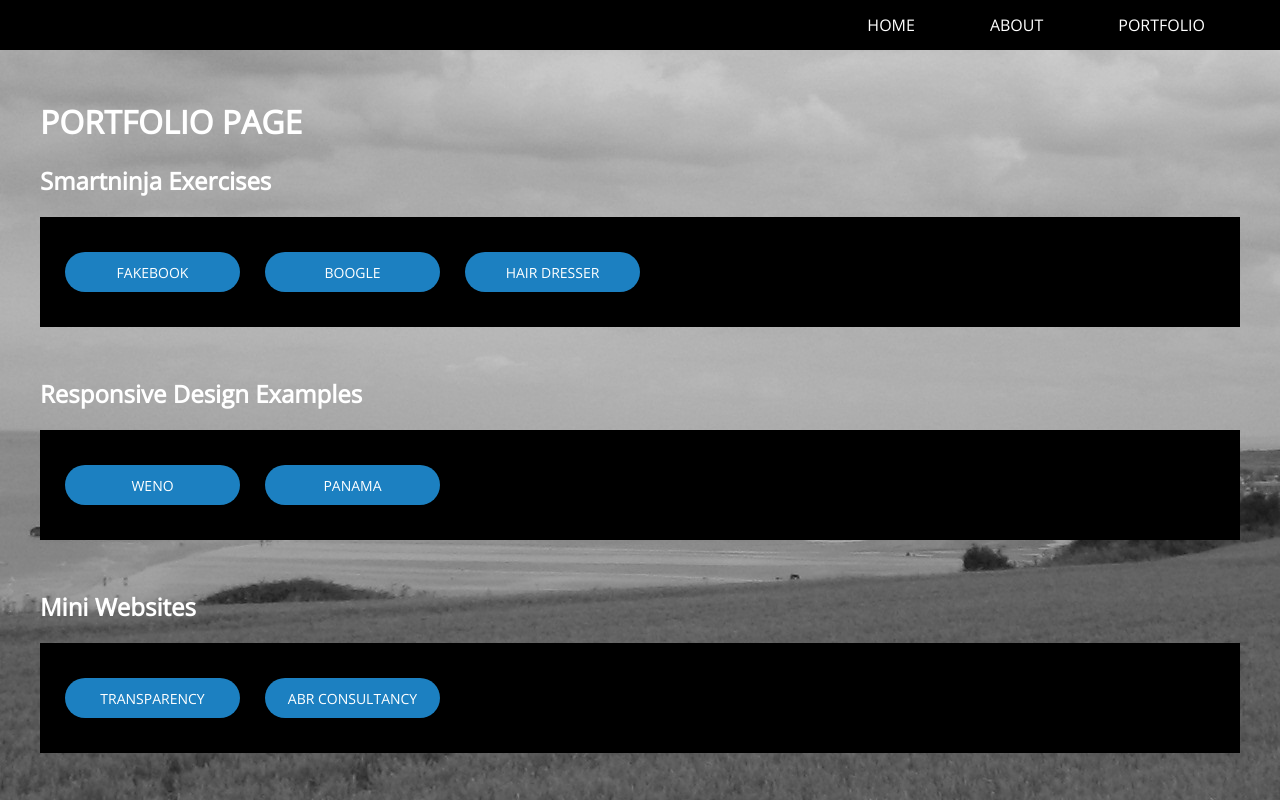
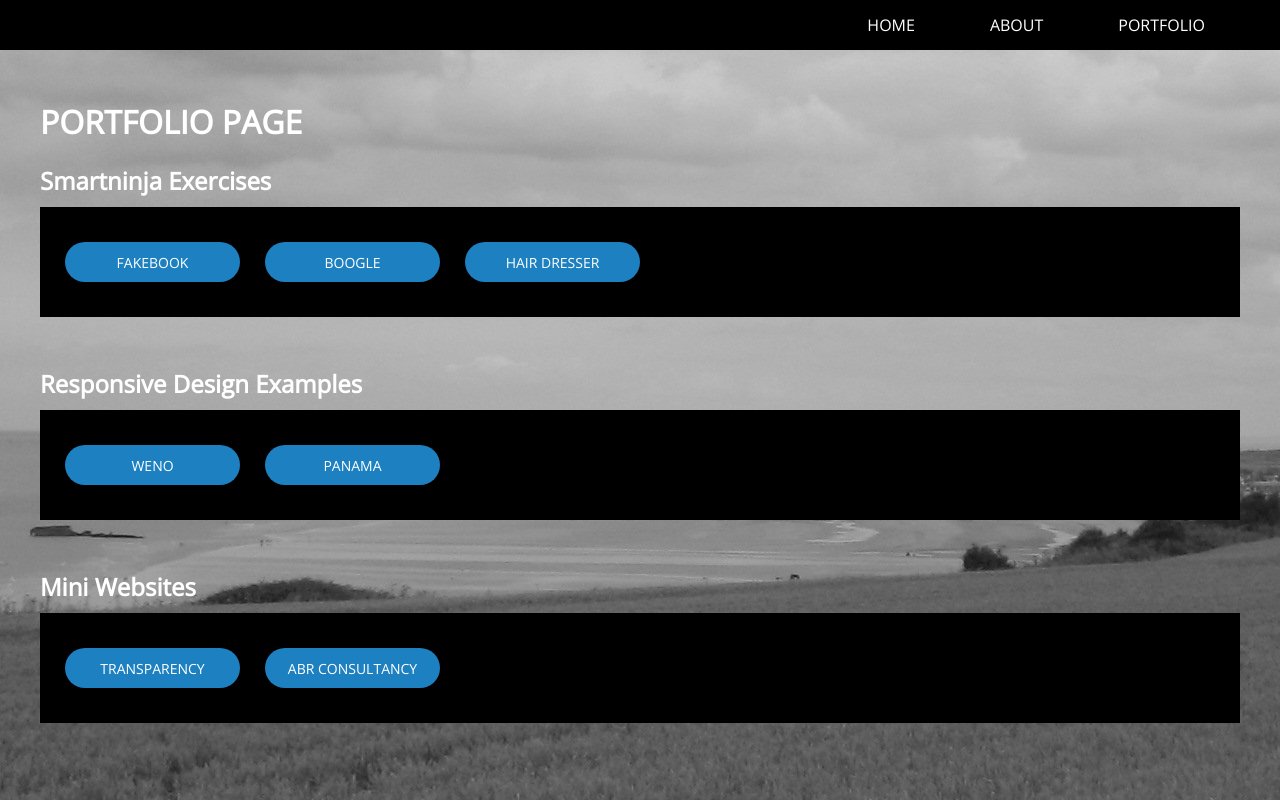
Before and after one commit to abreens/sn, a Flask app: page /portfolio in a window 1280 px wide. Run offline with Flask 2, Linux system fonts and the light colour scheme.

Commit message:
Continued development

```diff
--- a/les15/static/css/style.css
+++ b/les15/static/css/style.css
@@ -82,6 +82,8 @@ section img {
 
 article { margin-bottom: 50px; }
 
+article h2 { margin-bottom: 10px; }
+
 .buttonbanner{
     justify-content: left;
     height: 110px;
@@ -96,6 +98,4 @@ article { margin-bottom: 50px; }
     border-radius: 50px;
 }
 
-.knop:hover	{
-	background-color: #0344f6;
-}
+.knop:hover	{ background-color: #0344f6; }
```
